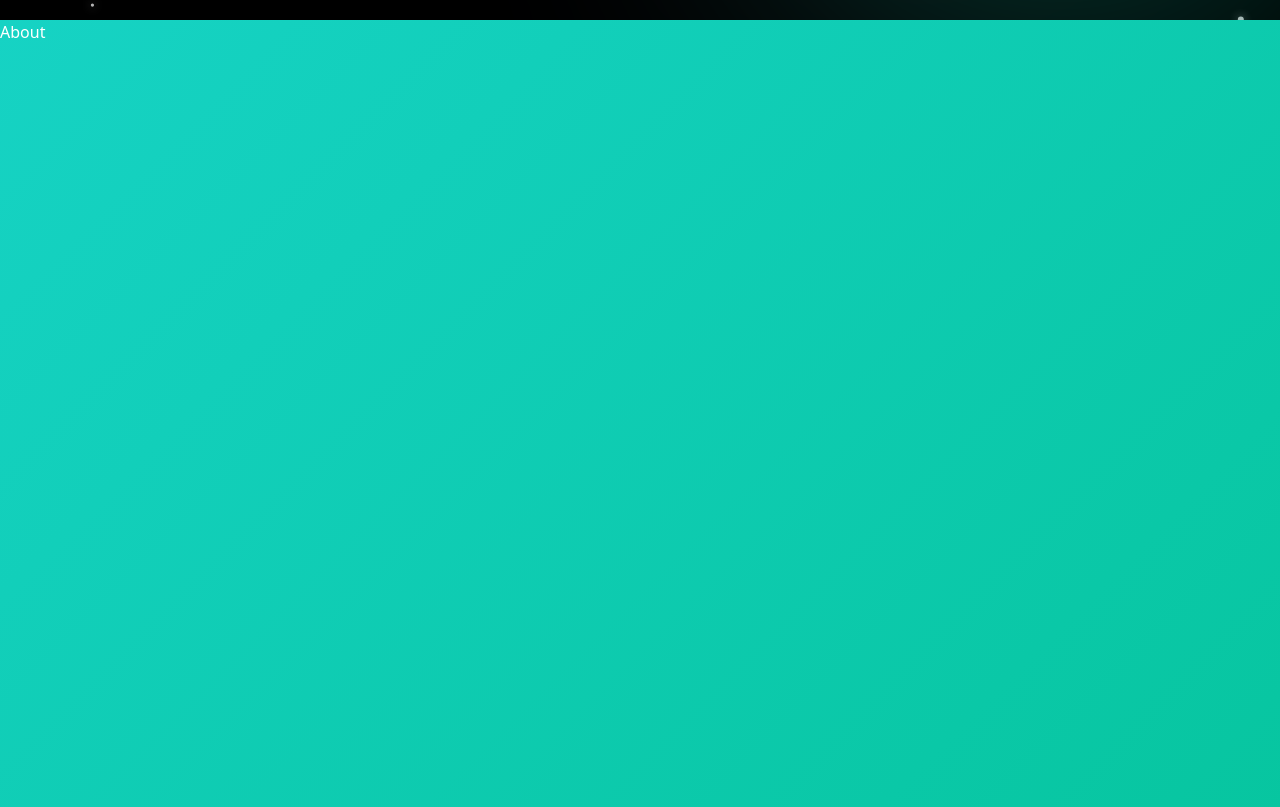
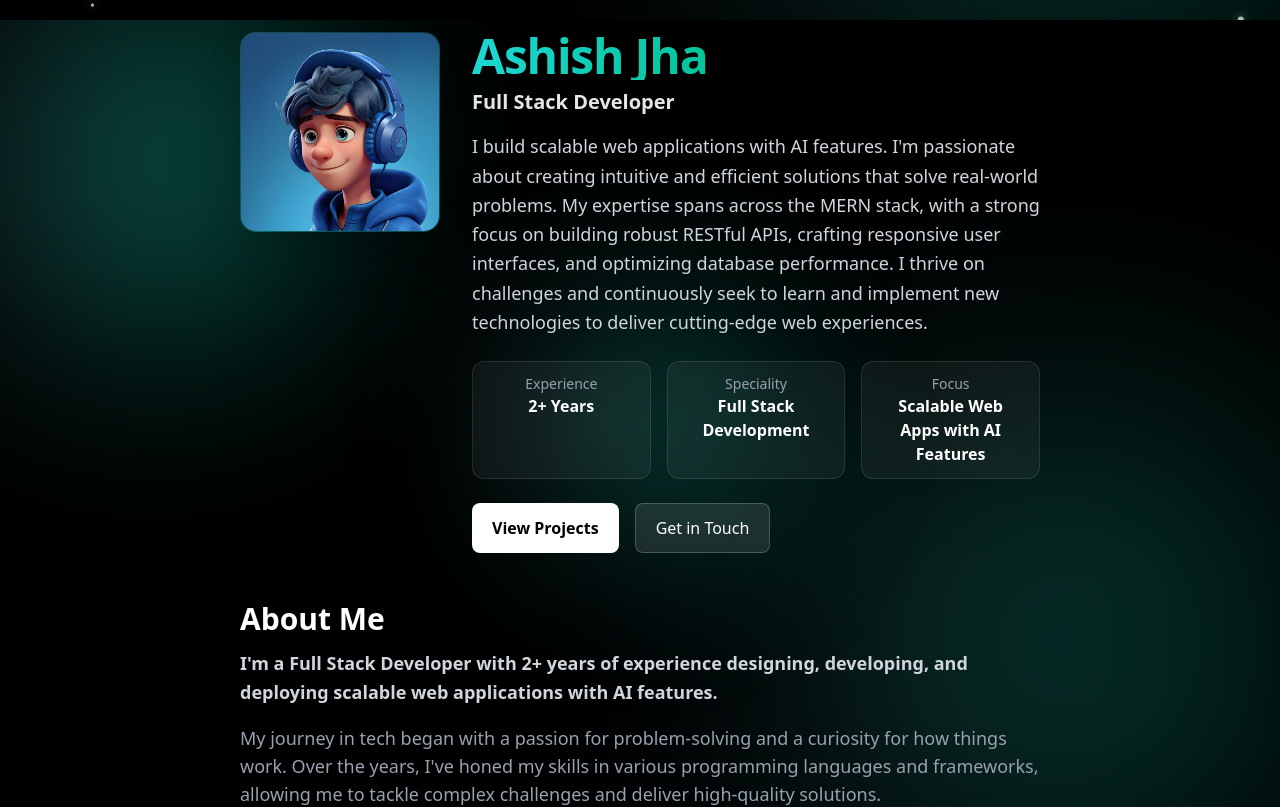
Before and after one commit to ashishjhahack/My-personal-portfolio, a React (Vite) app: page / in a window 1280 px wide. Shown: the part 780-1587 px from the top of the page. Built offline with nearby package versions, Linux system fonts and the light colour scheme.

Commit message:
creating about section

```diff
--- a/src/components/ParticlesBackground.jsx
+++ b/src/components/ParticlesBackground.jsx
@@ -85,7 +85,7 @@
 
 
   return (
-    <canvas ref={canvasRef} className='fixed top-0 left-0 right-0 w-full h-full pointer-events-none z-0'>
+    <canvas ref={canvasRef} className='absolute top-0 left-0 right-0 w-full h-full pointer-events-none z-0'>
 
     </canvas>
   )
--- a/src/sections/About.jsx
+++ b/src/sections/About.jsx
@@ -1,10 +1,85 @@
 import React from 'react'
+import { motion } from 'framer-motion'
+import boy from '../assets/boy.jpg'
+
 
 const About = () => {
+
+  const stats = [
+    {label: 'Experience', value: '2+ Years'},
+    {label: 'Speciality', value: 'Full Stack Development'},
+    {label: 'Focus', value: 'Scalable Web Apps with AI Features'},
+  ]
+
+  const glows = [
+    "-top-10 -left-10 w-[360px] h-[360px] opacity-20 blur-[120px]",
+    "bottom-0 right-10 w-[420px] h-[360px] opacity-15 blur-[140px] delay-300",
+    "top-1/2 left-1/2 -translate-x-1/2 -translate-y-1/2 w-[220px] h-[220px] opacity-15 blur-[100px] delay-500",
+  ]
+
   return (
-    <div className='w-full h-screen'>
-      About
-    </div>
+    <section id="about" className='w-full h-screen flex items-center justify-center relative bg-black overflow-hidden text-white'>
+      {/* glows background effect*/}
+      <div className='absolute inset-0 pointer-events-none'>
+        {glows.map((c, i) => (
+          <div key={i} className={`absolute ${c} rounded-full bg-gradient-to-r from-[#302b63] via-[#00bf8f] to-[#1cd8d2] animate-pulse`}></div>
+        ))}
+      </div>
+
+      <div className='relative z-10 max:w-6xl w-full mx-auto px-6 md:px-10 lg:px-60 py-20 flex flex-col gap-12'>
+        <motion.div className='flex flex-col md:flex-row items-center md:items-start gap-8'
+        initial={{ opacity: 0, y: 24 }}
+        whileInView={{ opacity: 1, y: 0 }}
+        transition={{ duration: 0.6 }}
+        viewPort={{ once: true, amount: 0.4 }}>        {/* means animation will run only once when 40% of the component is in view */}
+          <motion.div className='relative w-160px h-160px md:w-[200px] md:h-[200px] rounded-2xl overflow-hidden shadow-2xl bg-gradient-to-br from-[#1cd8d2]/20 to-[#302b63]/20 border border-[#1cd8d2]/20'
+          whileHover={{scale: 1.02}}
+          transition={{ type: 'spring', stiffness: 200, damping: 10 }}>
+            <img className='absolute inset-0' src={boy} alt="profile" />
+          </motion.div>
+
+          <div className='flex flex-1 flex-col justify-center text-center md:text-left'>
+            <h2 className='text-4xl sm:text-5xl font-extrabold tracking-tight bg-clip-text text-transparent bg-gradient-to-r from-[#1cd8d2] via-[#00bf8f] to-[#1cd8d2]'>     {/* Tracking tight to reduce space between letters */}
+              Ashish Jha
+            </h2>
+            <p className='mt-2 text-lg sm:text-xl text-white/90 font-semibold'>Full Stack Developer</p>
+            <p className='mt-4 text-gray-300 leading-relaxed text-base sm:text-lg max-w-2xl md:max-w-3xl'>I build scalable web applications with AI features. I'm passionate about creating intuitive and efficient solutions that solve real-world problems. My expertise spans across the MERN stack, with a strong focus on building robust RESTful APIs, crafting responsive user interfaces, and optimizing database performance. I thrive on challenges and continuously seek to learn and implement new technologies to deliver cutting-edge web experiences.
+            </p>
+
+            <div className='mt-6 grid grid-cols-2 sm:grid-cols-3 gap-3 sm:gap-4 max-w-xl'>
+              {stats.map((stat, i) => (
+                <motion.div key={i} className='rounded-xl border border-white/10 bg-white/5 px-4 py-3 text-center'
+                initial={{ opacity: 0, y: 10 }}
+                whileInView={{ opacity: 1, y: 0 }}
+                transition={{ duration: 0.4, delay: i * 0.05 }}
+                viewPort={{ once: true, amount: 0.6 }}>
+                  <div className='text-sm text-gray-400'>{stat.label}</div>
+                  <div className='font-semibold text-base'>{stat.value}</div>
+                </motion.div>
+              ))}
+            </div>
+
+            <div className='mt-6 flex flex-col sm:flex-row sm:gap-4 justify-center md:justify-start'>
+              <a href="#projects" className='inline-flex items-center justify-center rounded-lg bg-white text-black font-semibold px-5 py-3 hover:bg-gray-200 transition'>View Projects</a>
+              <a href="#contact" className='inline-flex items-center justify-center rounded-lg border border-white/20 bg-white/10 text-white px-5 py-3 hover:bg-white/20 transition'>Get in Touch</a>
+            </div>
+          </div>
+        </motion.div>
+
+        <motion.div className='text-center md:text-left'
+        initial={{ opacity: 0, x: -30 }}
+        whileInView={{ opacity: 1, x: 0 }}
+        transition={{ duration: 0.6 }}
+        viewPort={{ once: true, amount: 0.4 }}>
+            <h3 className='text-2xl sm:text-3xl font-bold text-white mb-3'>
+              About Me
+            </h3>
+            <p className='text-gray-300 leading-relaxed text-base font-semibold sm:text-lg'>I'm a Full Stack Developer with 2+ years of experience designing, developing, and deploying scalable web applications with AI features.</p>
+            <p className='mt-4 text-gray-400 text-base sm:text-lg'>My journey in tech began with a passion for problem-solving and a curiosity for how things work. Over the years, I've honed my skills in various programming languages and frameworks, allowing me to tackle complex challenges and deliver high-quality solutions.</p>
+        </motion.div>
+
+      </div>
+    </section>
   )
 }
 
--- a/src/sections/Home.jsx
+++ b/src/sections/Home.jsx
@@ -99,7 +99,7 @@
             initial={{ opacity: 0, y: 40 }}
             animate={{ opacity: 1, y: 0 }}
             transition={{ duration: 1}}>
-              Hello I'm<br />
+              Hello, I'm<br />
               <span className='text-white font-bold text-5xl sm:text-6xl md:text-7xl lg:text-8xl lg:whitespace-nowrap'>Ashish Jha</span>
             </motion.h1>
             <motion.p className='mt-6 text-base sm:text-lg md:text-xl text-gray-300 max-w-2xl mx-auto lg:mx-0'
```
